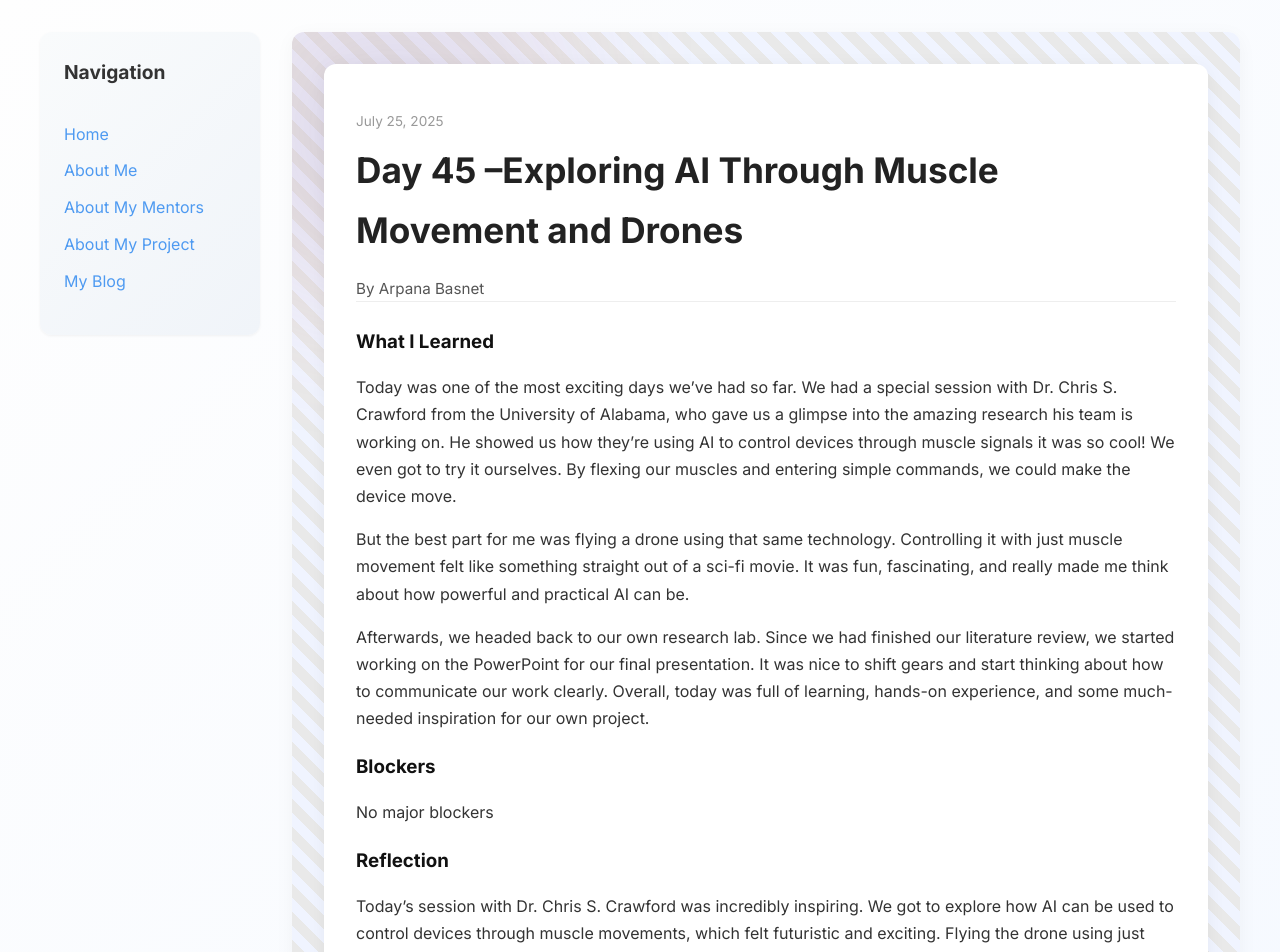
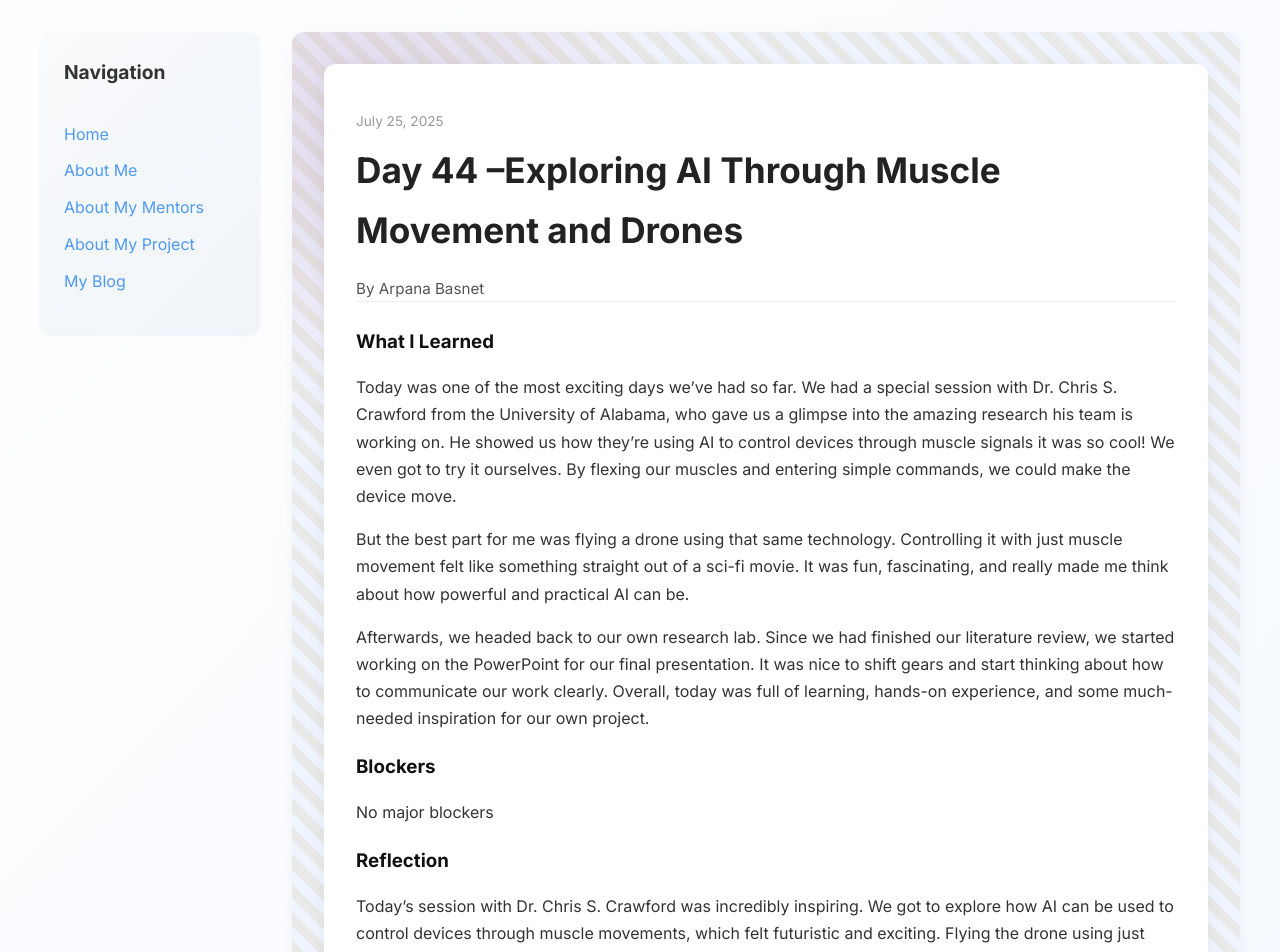
Before and after one commit to arbas1/arbas1.github.io, a Jekyll site: the page built from _posts/2025-07-25-day-44.md, in a window 1280 px wide. Shown: the top 952 px of the page. Built offline with Jekyll 4.4.1, drawn with Linux system fonts in a browser that asks for light colours.

Commit message:
Update and rename 2025-07-25-day-45.md to 2025-07-25-day-44.md

```diff
--- a/_posts/2025-07-25-day-45.md
+++ b/_posts/2025-07-25-day-44.md
@@ -1,9 +1,9 @@
 ---
 layout: post
-title: "Day 45 –Exploring AI Through Muscle Movement and Drones"
+title: "Day 44 –Exploring AI Through Muscle Movement and Drones"
 date: 2025-07-25
 author: Arpana Basnet
-permalink: /day45.html
+permalink: /day44.html
 tags: [ ]
 
 what_i_learned: |
```
